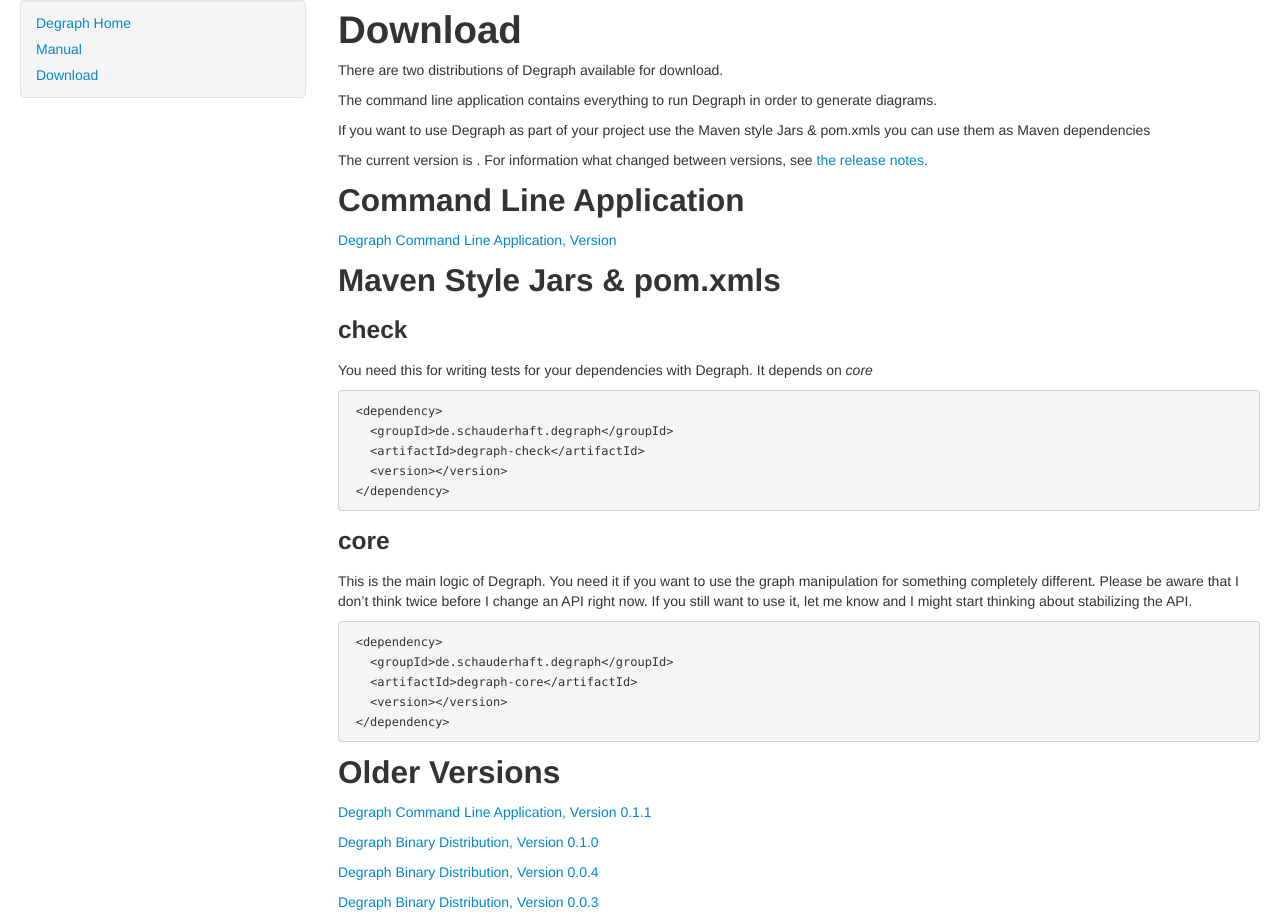
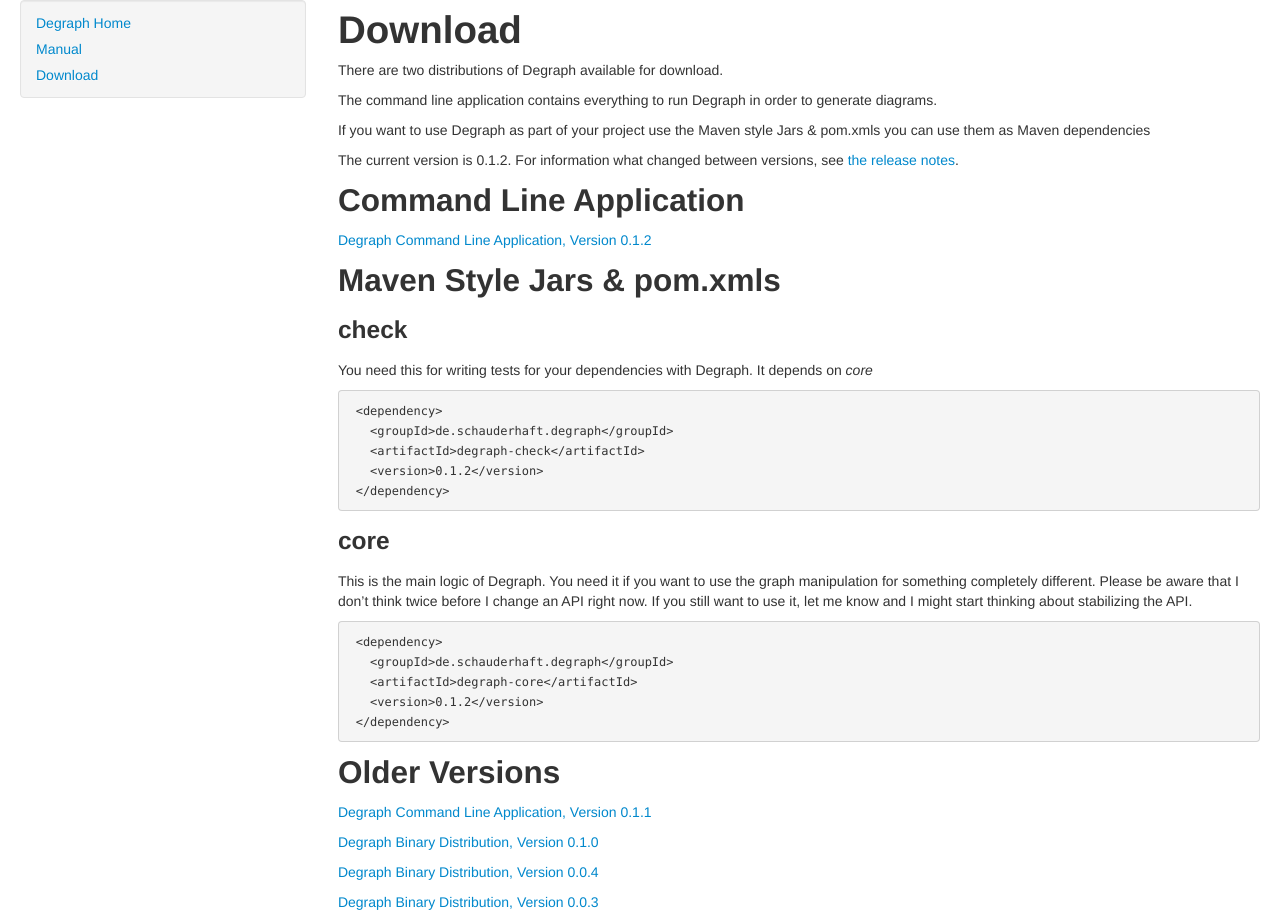
Before and after one commit to riy/degraph, a Jekyll site: the page built from download.md, in a window 1280 px wide. Built offline with Jekyll 4.4.1, drawn with Linux system fonts in a browser that asks for light colours; nearby versions of some CDN libraries.

Commit message:
Updated documentation for version 0.1.2
maybe this works ...

```diff
--- a/download.md
+++ b/download.md
@@ -12,11 +12,11 @@
 
 If you want to use Degraph as part of your project use the Maven style Jars & pom.xmls you can use them as Maven dependencies
 
-The current version is {{current_version}}. For information what changed between versions, see [the release notes](https://github.com/schauder/degraph/blob/master/releaseNotes.md).
+The current version is {{site.current_version}}. For information what changed between versions, see [the release notes](https://github.com/schauder/degraph/blob/master/releaseNotes.md).
 
 ## Command Line Application ##
 
-[Degraph Command Line Application, Version {{current_version}}](http://dl.bintray.com/schauder/schauderhaft-de/degraph-{{current_version}}.zip)
+[Degraph Command Line Application, Version {{site.current_version}}](http://dl.bintray.com/schauder/schauderhaft-de/degraph-{{site.current_version}}.zip)
 
 ## Maven Style Jars & pom.xmls ##
 
@@ -27,7 +27,7 @@
      <dependency>
        <groupId>de.schauderhaft.degraph</groupId>
        <artifactId>degraph-check</artifactId>
-       <version>{{current_version}}</version>
+       <version>{{site.current_version}}</version>
      </dependency>
 
 ### core ###
@@ -37,7 +37,7 @@
      <dependency>
        <groupId>de.schauderhaft.degraph</groupId>
        <artifactId>degraph-core</artifactId>
-       <version>{{current_version}}</version>
+       <version>{{site.current_version}}</version>
      </dependency>
 
 ## Older Versions ##
```
Also changed, not shown: documentation.md (+1 -1 lines).
